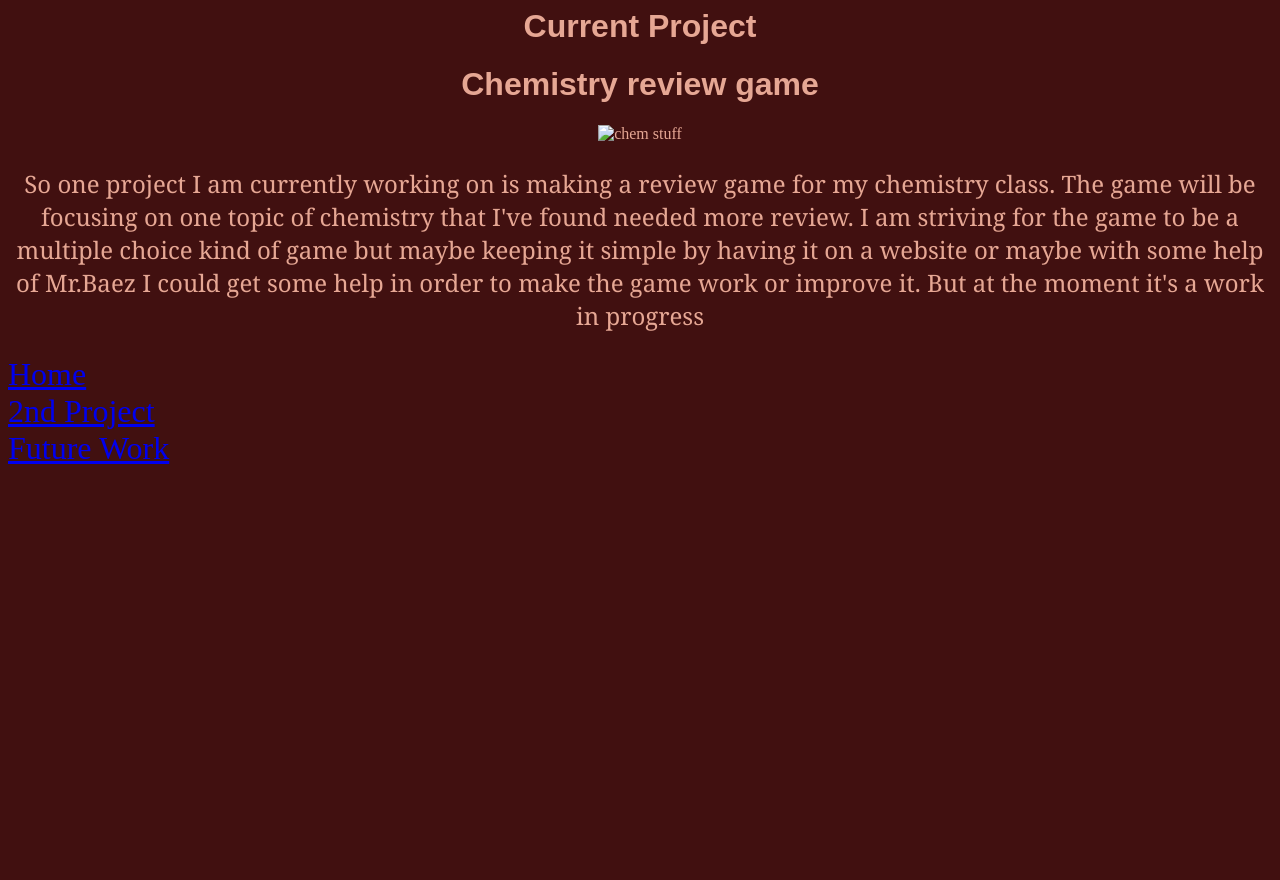
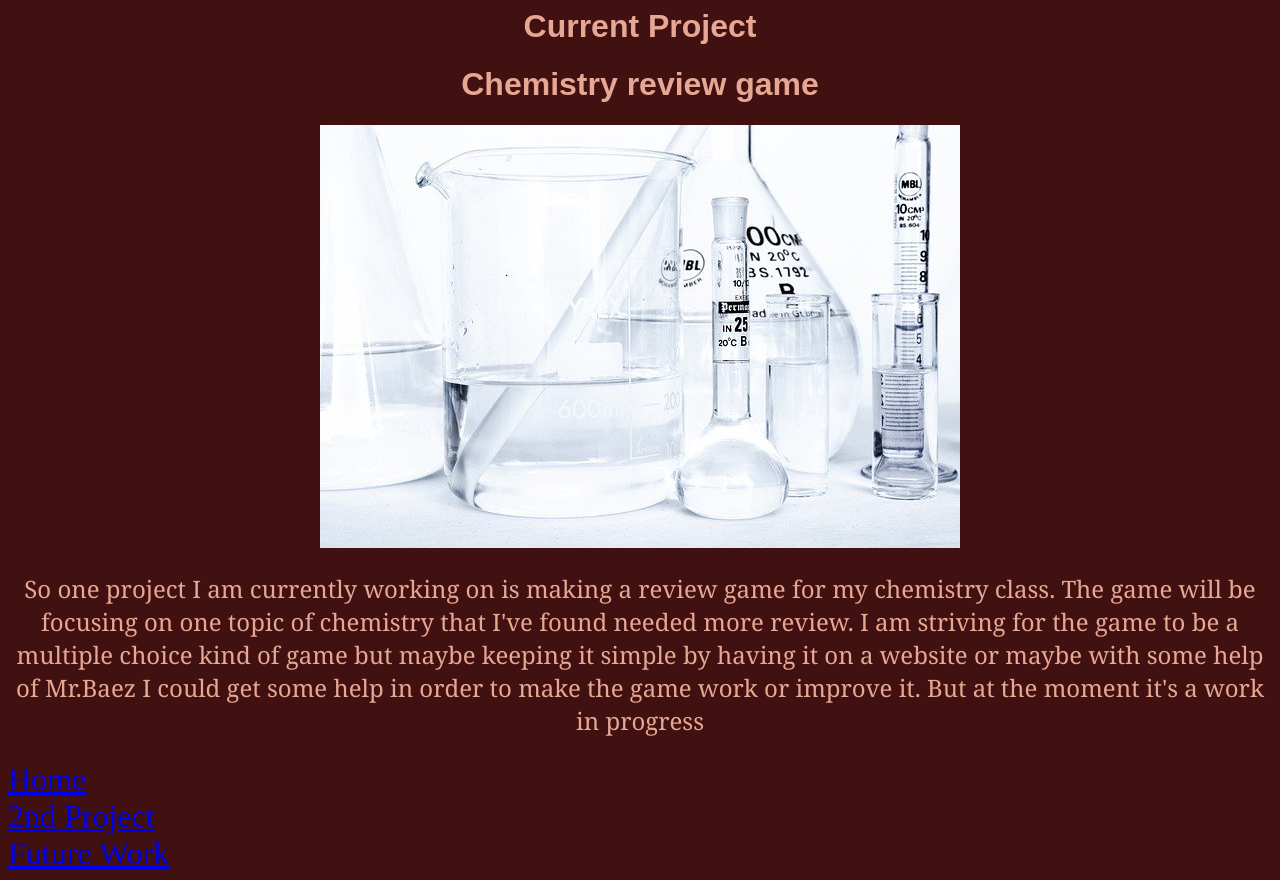
Before and after one commit to 7Ace-tech/Porfolio, a plain HTML site: page WIP.html in a window 1280 px wide. Before the commit the page ends 800 px from the top, so only its background shows below. Drawn offline with Linux system fonts and the light colour scheme; the site is published under a folder, as on GitHub Pages, so addresses that start at the root find nothing.

Commit message:
First Commit

```diff
--- a/WIP.html
+++ b/WIP.html
@@ -11,7 +11,7 @@
             <h1 class="Top"> Chemistry review game</h1>
             <div style="text-align: center;">
                 <!--p style="padding: 50%;"-->
-                <img src="/Pixabay/chem.jpg" alt="chem stuff" >
+                <img src="Pixabay/chem.jpg" alt="chem stuff" >
             </div>
             <p class="about">So one project I am currently working on is making a review game for my chemistry class.
                 The game will be focusing on one topic of chemistry that I've found needed more review. I am striving
```
